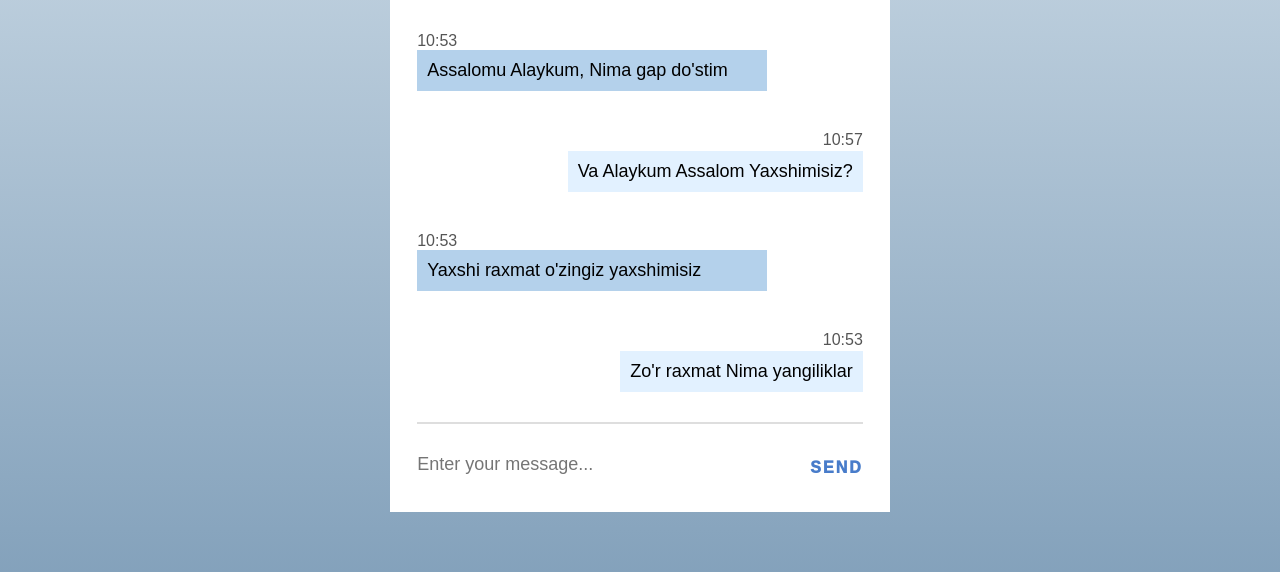
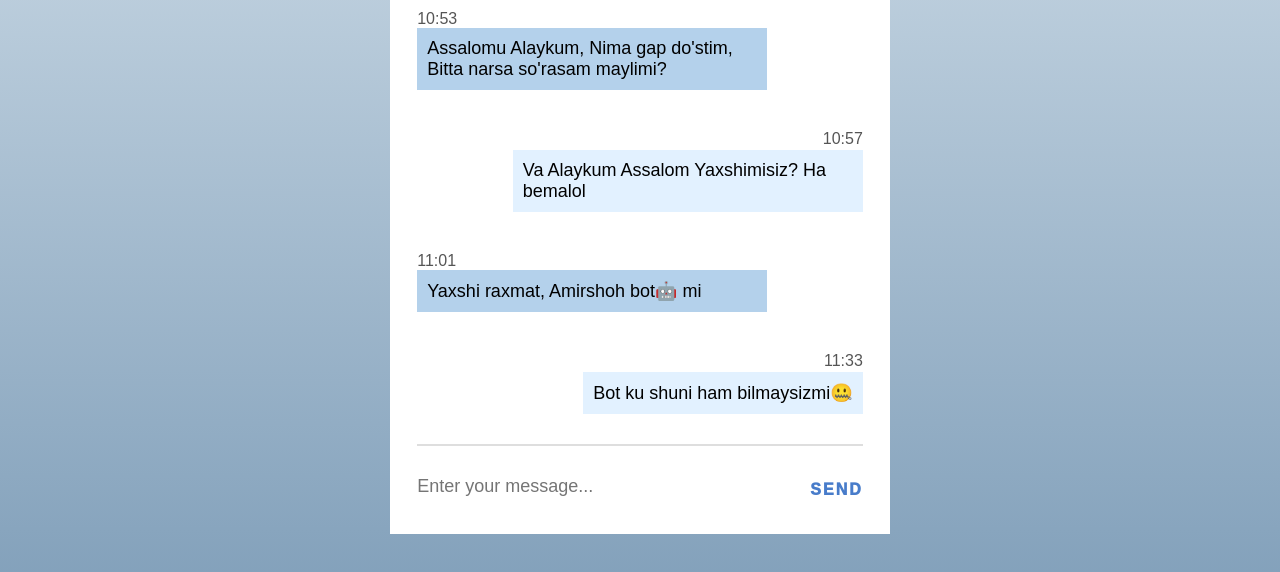
Before and after one commit to IlhomMusayev/Frontloop-step4, a plain HTML site: page index.html in a window 1280 px wide. Shown: the part 218-790 px from the top of the page. Drawn offline with Linux system fonts and the light colour scheme.

Commit message:
Add files via upload

```diff
--- a/index.html
+++ b/index.html
@@ -20,22 +20,22 @@
       <div class="chat">
         <div class="him-message">
           <div class="him-message-time">10:53</div>
-          <p>Assalomu Alaykum, Nima gap do'stim</p>
+          <p>Assalomu Alaykum, Nima gap do'stim, Bitta narsa so'rasam maylimi?</p>
         </div>
 
         <div class="me-message">
           <div class="me-message-time">10:57</div>
-          <p>Va Alaykum Assalom Yaxshimisiz?</p>
+          <p>Va Alaykum Assalom Yaxshimisiz? Ha bemalol</p>
         </div>
 
         <div class="him-message">
-          <div class="him-message-time">10:53</div>
-          <p>Yaxshi raxmat o'zingiz yaxshimisiz</p>
+          <div class="him-message-time">11:01</div>
+          <p>Yaxshi raxmat, Amirshoh bot🤖 mi</p>
         </div>
 
         <div class="me-message">
-          <div class="me-message-time">10:53</div>
-          <p>Zo'r raxmat Nima yangiliklar</p>
+          <div class="me-message-time">11:33</div>
+          <p>Bot ku shuni ham bilmaysizmi🤐</p>
         </div>
       </div>
       <div class="input-message">
```
